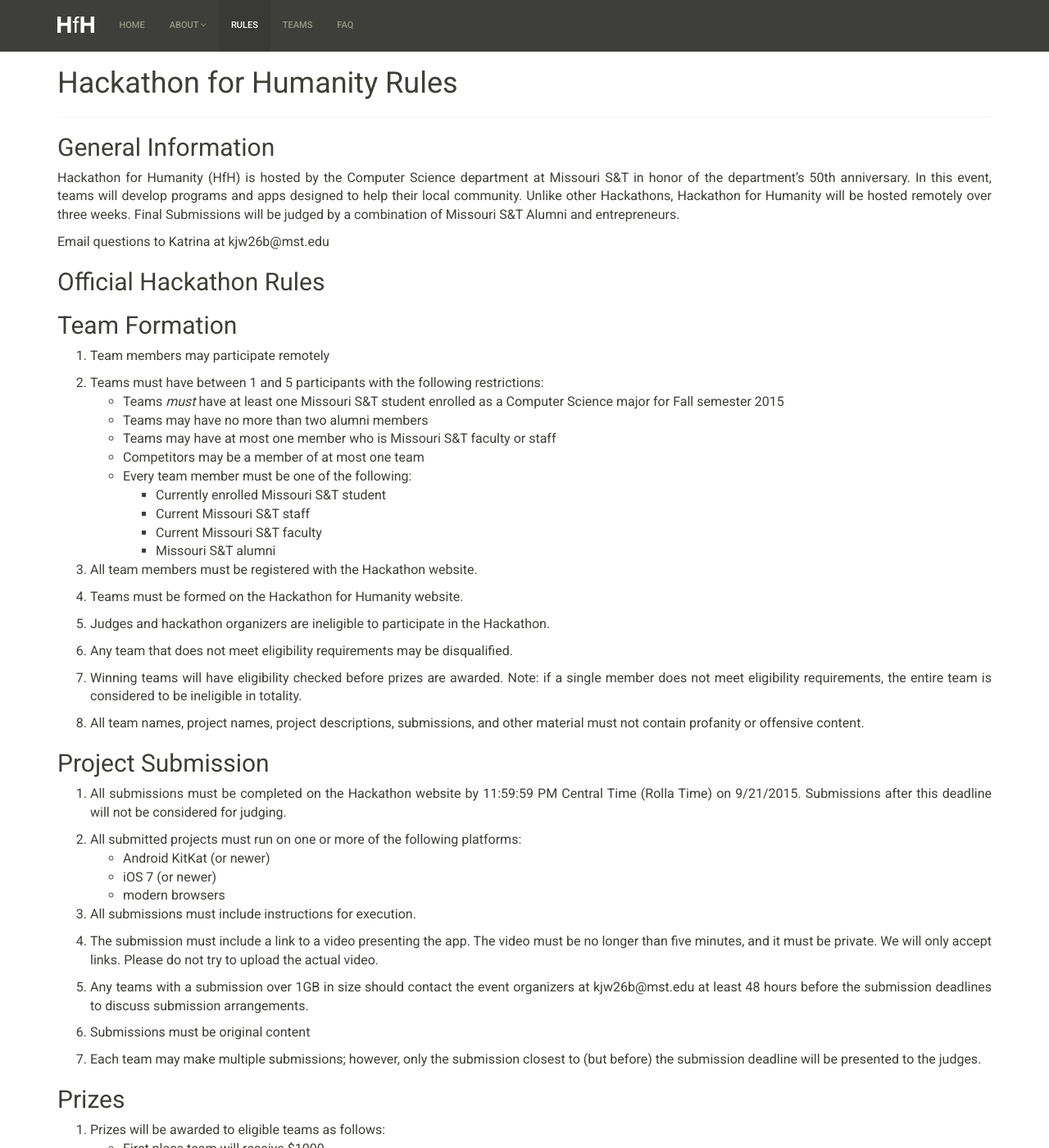
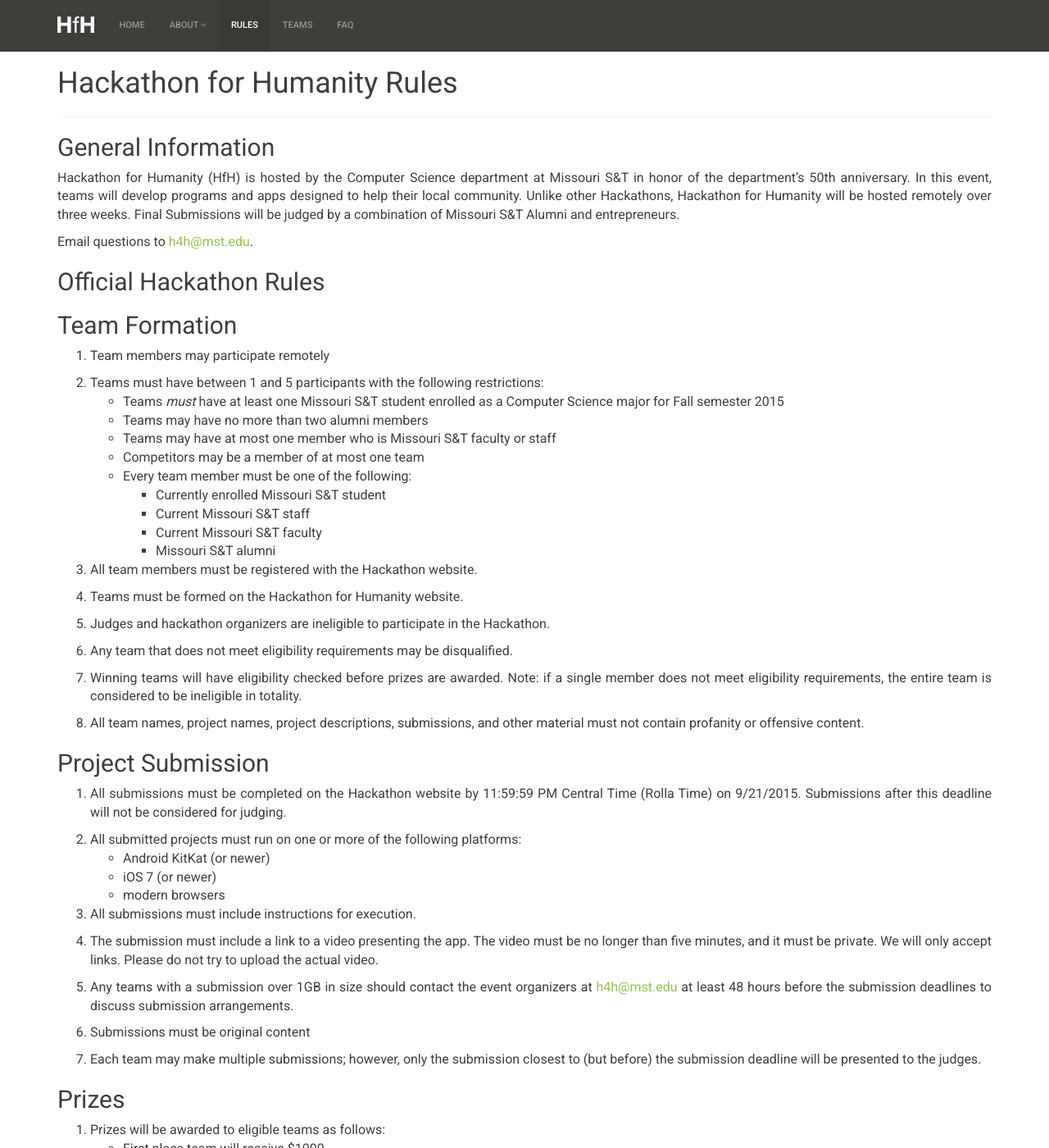
Before and after one commit to cmpsci-goldnjub/info, a Jekyll site: the page built from rules.md, in a window 1280 px wide and 1400 px high. Shown: the whole window at 82% size. Built offline with Jekyll 4.4.1, drawn with Linux system fonts in a browser that asks for light colours.

Commit message:
Use new email address

```diff
--- a/_config.yml
+++ b/_config.yml
@@ -1,6 +1,6 @@
 # Site settings
 title: Hackathon for Humanity
-# email: your-email@domain.com
+email: h4h@mst.edu
 permalink: pretty
 
 description: >
--- a/rules.md
+++ b/rules.md
@@ -8,7 +8,7 @@
 
 Hackathon for Humanity (HfH) is hosted by the Computer Science department at Missouri S&T in honor of the department's 50th anniversary. In this event, teams will develop programs and apps designed to help their local community. Unlike other Hackathons, Hackathon for Humanity will be hosted remotely over three weeks. Final Submissions will be  judged by a combination of Missouri S&T Alumni and entrepreneurs.
 
-Email questions to Katrina at kjw26b@mst.edu
+Email questions to <{{ site.email }}>.
 
 ## Official Hackathon Rules
 
@@ -52,7 +52,7 @@
 
 4.  The submission must include a link to a video presenting the app. The video must be no longer than five minutes, and it must be private. We will only accept links. Please do not try to upload the actual video.
 
-4.  Any teams with a submission over 1GB in size should contact the event organizers at kjw26b@mst.edu at least 48 hours before the submission deadlines to discuss submission arrangements.
+4.  Any teams with a submission over 1GB in size should contact the event organizers at <{{ site.email }}> at least 48 hours before the submission deadlines to discuss submission arrangements.
 
 5.  Submissions must be original content
 
```
